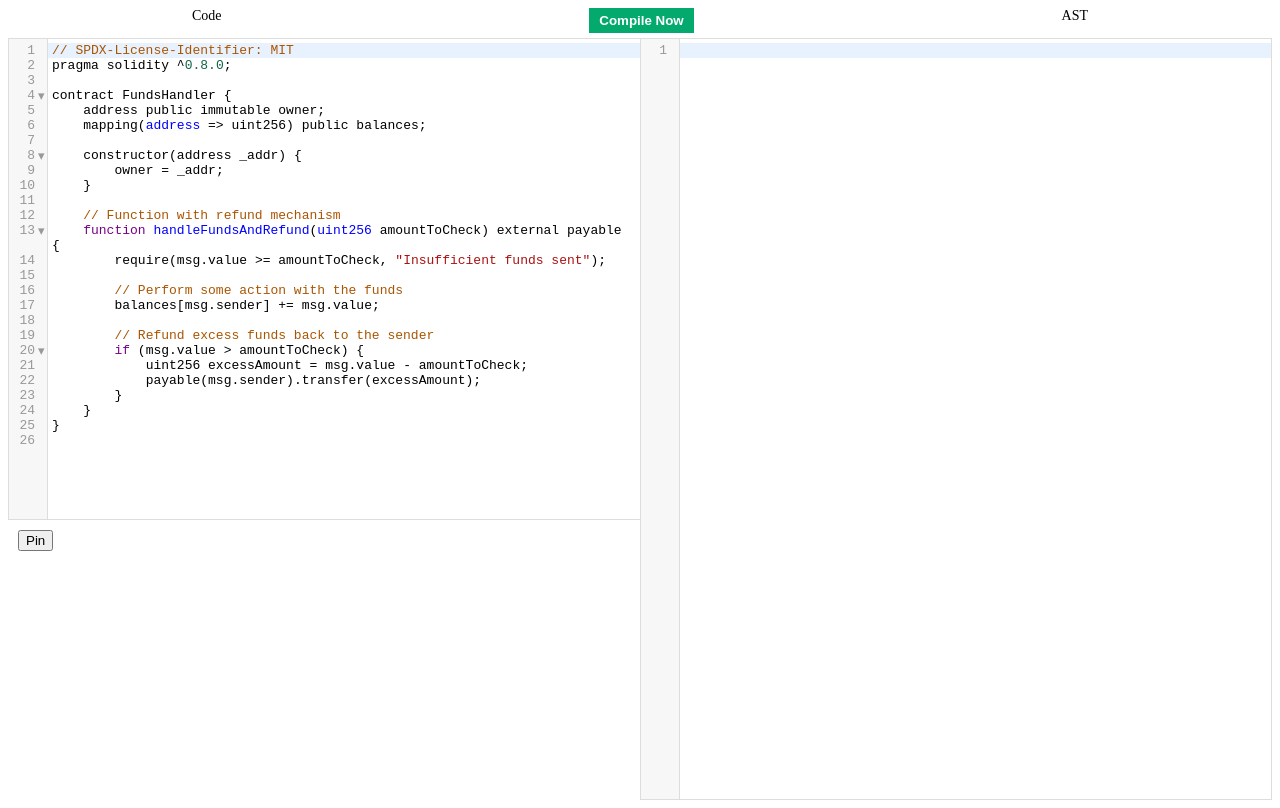
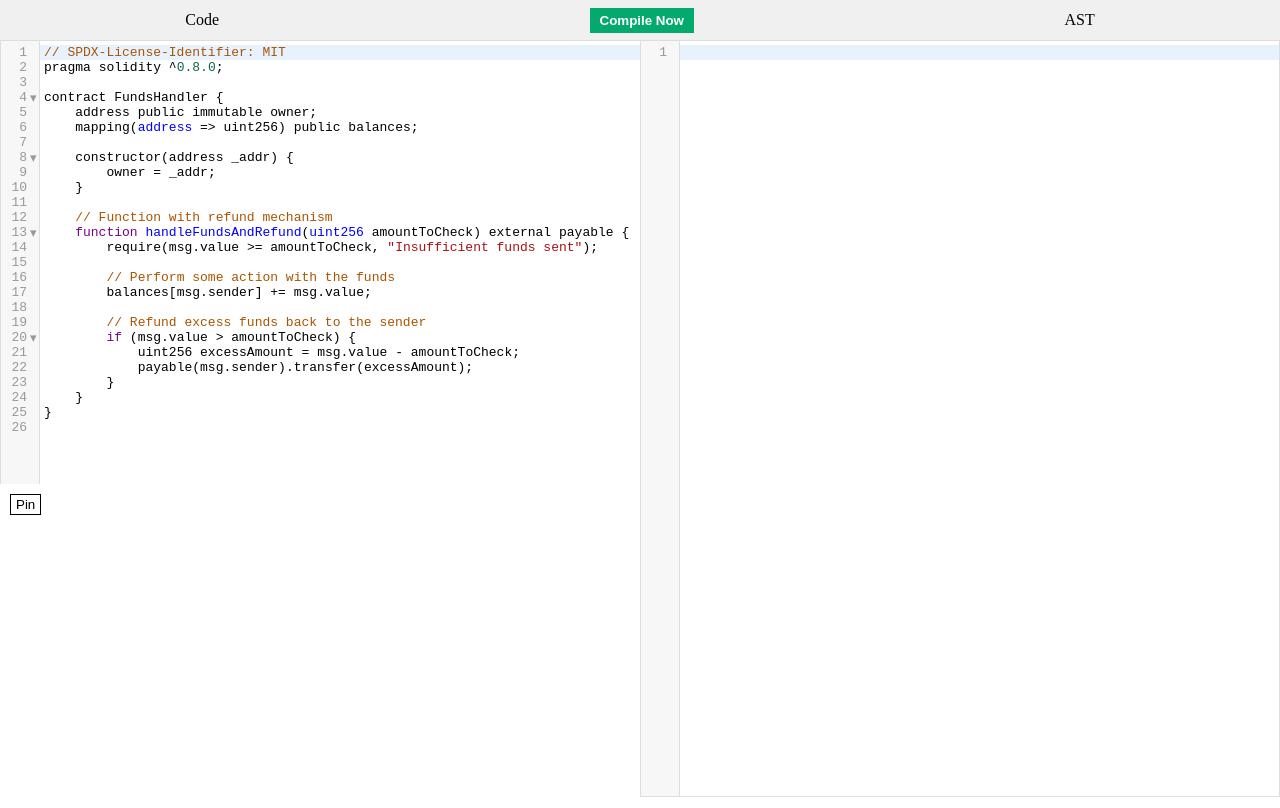
Before and after one commit to imranpollob/ast-generator, a website built with Vite: page index.html in a window 1280 px wide. Built offline with nearby package versions, Linux system fonts and the light colour scheme.

Commit message:
fixed css

```diff
--- a/index.html
+++ b/index.html
@@ -20,7 +20,7 @@
       <button id="convertBtn">Compile Now</button>
       <div>AST</div>
     </div>
-    <div class="editors">
+    <div class="main-container">
       <div id="left-panel">
         <div id="code-editor"></div>
         <div class="node-tree-and-pin-container">
--- a/style.css
+++ b/style.css
@@ -1,69 +1,64 @@
-.highlighted-block {
-  background-color: yellow;
-  color: black;
+body,
+html {
+  margin: 0;
+  padding: 0;
+  height: 100%;
 }
 
-.node-path-header-text {
-  text-decoration: underline;
+.toolbar {
+  display: flex;
+  justify-content: space-around;
+  align-items: center;
+  height: 40px;
+  background-color: #f0f0f0;
 }
 
-.node-type {
-  color: #53c28f;
-}
-
-.node-name {
-  color: #5b8df8;
-}
-
-.editors {
+.main-container {
   display: flex;
+  height: calc(100vh - 40px);
 }
 
 #left-panel,
 #ast-editor {
   width: 50%;
+  height: 100%;
+  overflow: auto;
 }
 
-/* #left-panel {
+#left-panel {
   display: flex;
   flex-direction: column;
-  height: 100vh;
-} */
+}
+
+#code-editor,
+.node-tree-and-pin-container {
+  overflow: auto;
+}
+
+#code-editor {
+  height: 60%;
+}
+
+.node-tree-and-pin-container {
+  height: 40%;
+}
 
 #code-editor .CodeMirror {
-  height: 60vh !important;
-  border-width: 1px 0 1px 1px;
+  height: 60vh;
+  border-width: 1px 0 2px 1px;
   border-style: solid;
   border-color: #ddd;
 }
 
-#ast-editor .CodeMirror {
-  height: 95vh !important;
-  border: 1px solid #ddd;
+#ast-editor {
+  height: auto;
+  overflow: auto;
+  margin: 0;
 }
 
-/* .CodeMirror-scroll {
-  max-height: 100vh !important;
-}  */
-
-.toolbar {
-  display: flex;
-  justify-content: space-around;
-  padding-bottom: 5px;
-  font-size: 14px;
-}
-
-#convertBtn {
-  background-color: #04aa6d;
-  border: none;
-  color: white;
-  padding: 5px 10px;
-  font-weight: bold;
-  cursor: pointer;
-}
-
-.dirty {
-  background-color: #f44336 !important;
+#ast-editor .CodeMirror {
+  height: calc(100vh - 45px);
+  border: 1px solid #ddd;
 }
 
 .node-tree-and-pin-container {
@@ -84,6 +79,25 @@
   padding-left: 10px;
 }
 
+/* small styles */
+
+.highlighted-block {
+  background-color: yellow;
+  color: black;
+}
+
+.node-path-header-text {
+  text-decoration: underline;
+}
+
+.node-type {
+  color: #53c28f;
+}
+
+.node-name {
+  color: #5b8df8;
+}
+
 .display-none {
   display: none;
 }
@@ -91,3 +105,28 @@
 .cm-searching {
   border: 1px solid seagreen;
 }
+
+#convertBtn {
+  background-color: #04aa6d;
+  border: none;
+  color: white;
+  padding: 5px 10px;
+  font-weight: bold;
+  cursor: pointer;
+}
+
+#pin-button {
+  background-color: white;
+  border: 1px solid black;
+  color: black;
+  padding: 2px 5px;
+  cursor: pointer;
+}
+
+.dirty {
+  background-color: #f44336 !important;
+}
+
+/* .CodeMirror-scroll {
+  max-height: 100vh !important;
+}  */
```
